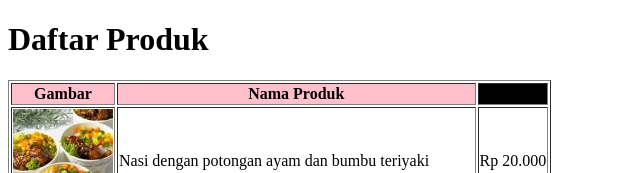
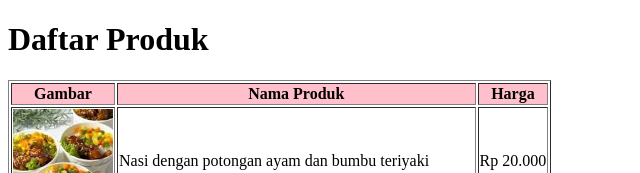
Before and after one commit to indykartika24-afk/nindycaffe, a plain HTML site: page produk.html in a window 1280 px wide. Shown: the top 173 px of the page, without its empty margins (0-640 px from the left). Drawn offline with Linux system fonts and the light colour scheme.

Commit message:
Update produk.html

```diff
--- a/produk.html
+++ b/produk.html
@@ -9,7 +9,7 @@
  <tr>
  <th bgcolor="pink">Gambar</th>
  <th bgcolor="pink">Nama Produk</th>
- <th bgcolor="pinl">Harga</th>
+ <th bgcolor="pink">Harga</th>
  </tr>
  <tr>
  <td><img src="Rice Bowl.jpg" width="100"></td>
```
